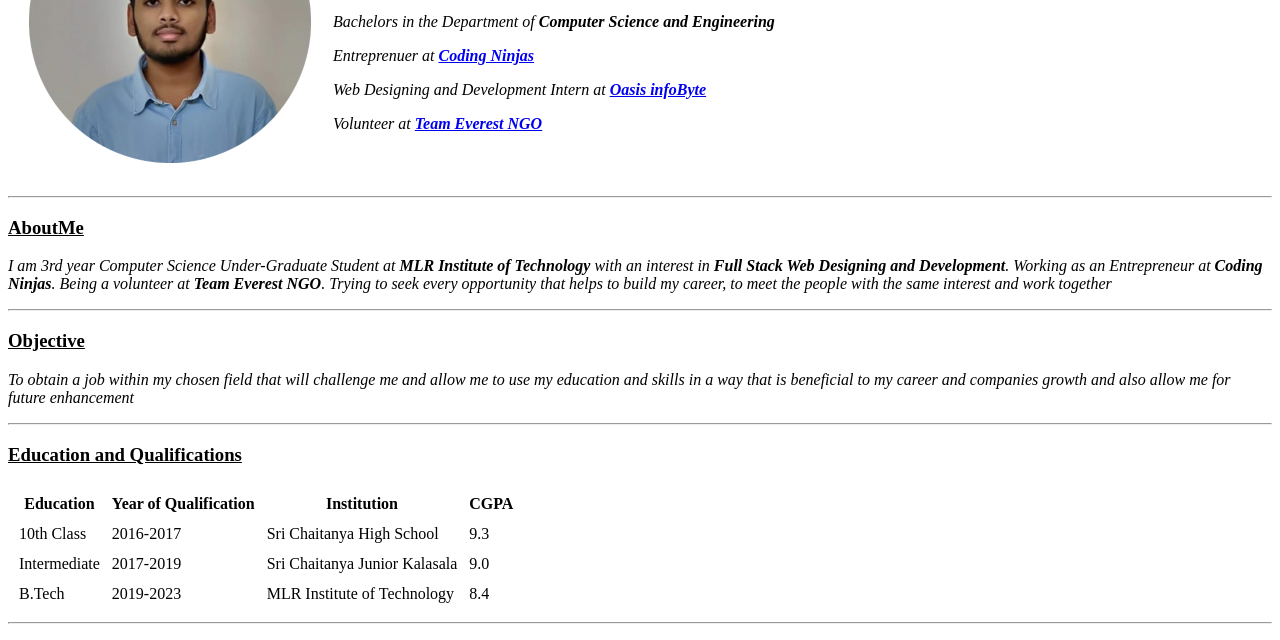
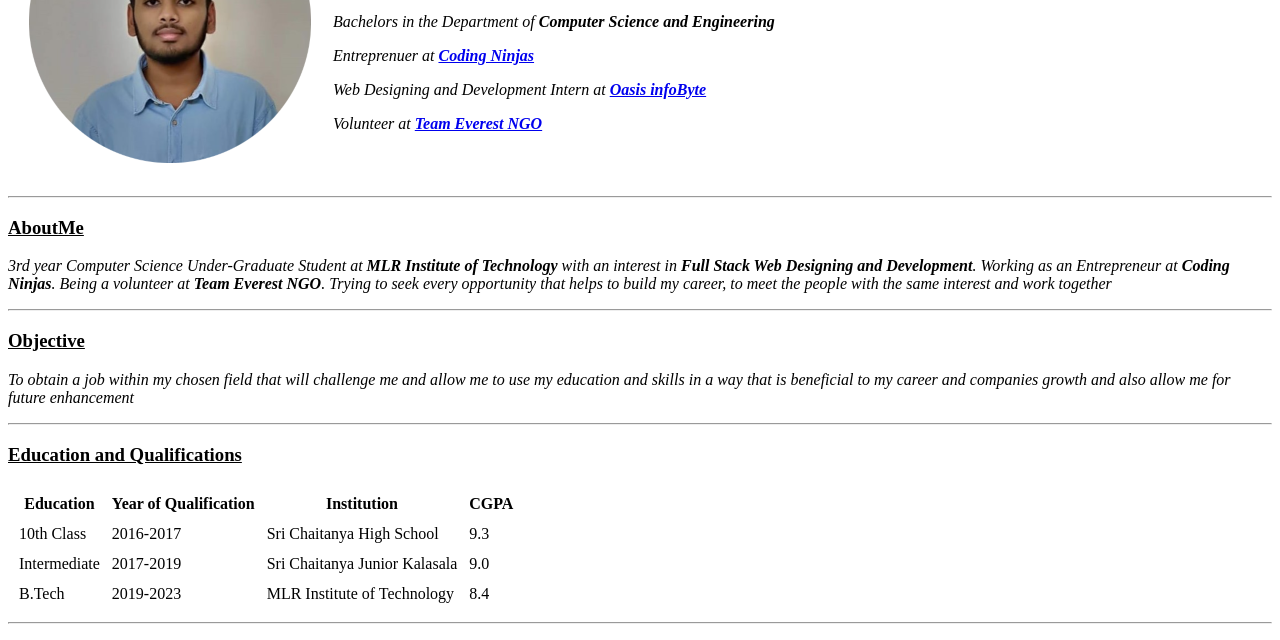
Before and after one commit to SaiSumanth45/cv, a plain HTML site: page index.html in a window 1280 px wide. Shown: the part 148-788 px from the top of the page. Drawn offline with Linux system fonts and the light colour scheme.

Commit message:
Update index.html

```diff
--- a/index.html
+++ b/index.html
@@ -22,7 +22,7 @@
   </table>
   <hr>
   <h3><u>AboutMe</u></h3>
-  <p><em>I am 3rd year Computer Science Under-Graduate Student at <strong>MLR Institute of Technology</strong> with an interest in <strong>Full Stack Web Designing and Development</strong>. Working as an Entrepreneur at <strong>Coding Ninjas</strong>.
+  <p><em>3rd year Computer Science Under-Graduate Student at <strong>MLR Institute of Technology</strong> with an interest in <strong>Full Stack Web Designing and Development</strong>. Working as an Entrepreneur at <strong>Coding Ninjas</strong>.
       Being a volunteer at <strong>Team Everest NGO</strong>. Trying to seek every opportunity that helps to build my career, to meet the people with the same interest and work together</em></p>
   <hr>
   <h3><u>Objective</u></h3>
```
